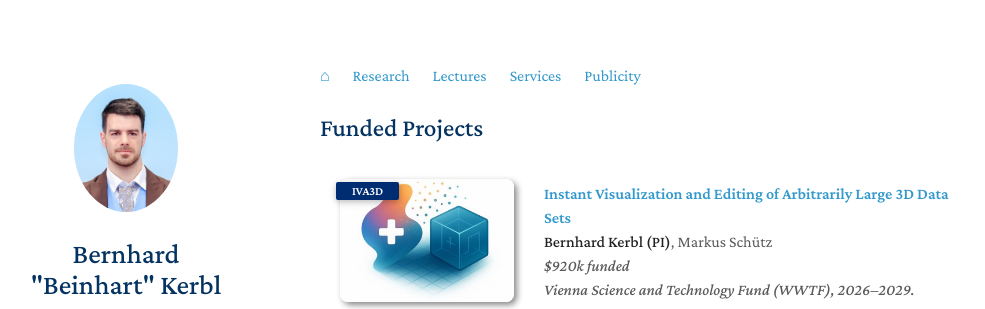
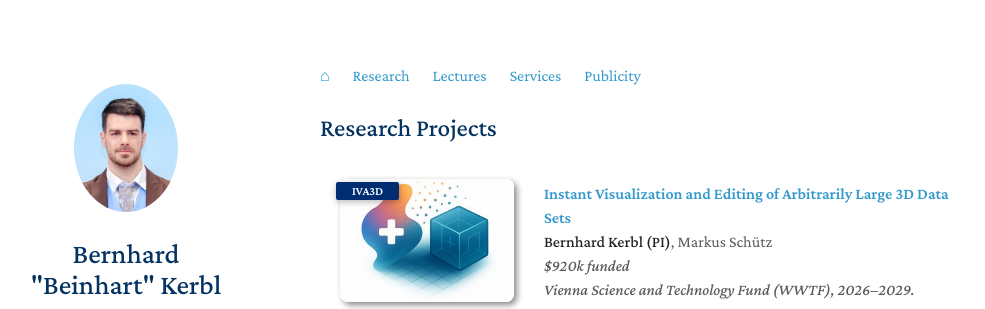
Before and after one commit to Snosixtyboo/snosixtyboo.github.io, a Jekyll site: the page built from publications.md, in a window 1280 px wide and 900 px high. Shown: the top 309 px of the window, without its empty margins (150-1135 px from the left). Built offline with Jekyll 4.4.1, drawn with Linux system fonts in a browser that asks for light colours; nearby versions of some CDN libraries; a style sheet for code colours, icons or effects is not loaded.

```diff
--- a/publications.md
+++ b/publications.md
@@ -2,7 +2,7 @@
 layout: homepage
 ---
 
-<h2 id="projects" style="margin: 2px 0px 0px;">Funded Projects</h2>
+<h2 id="projects" style="margin: 2px 0px 0px;">Research Projects</h2>
 
 <div class="publications">
 <ol class="bibliography">
```
